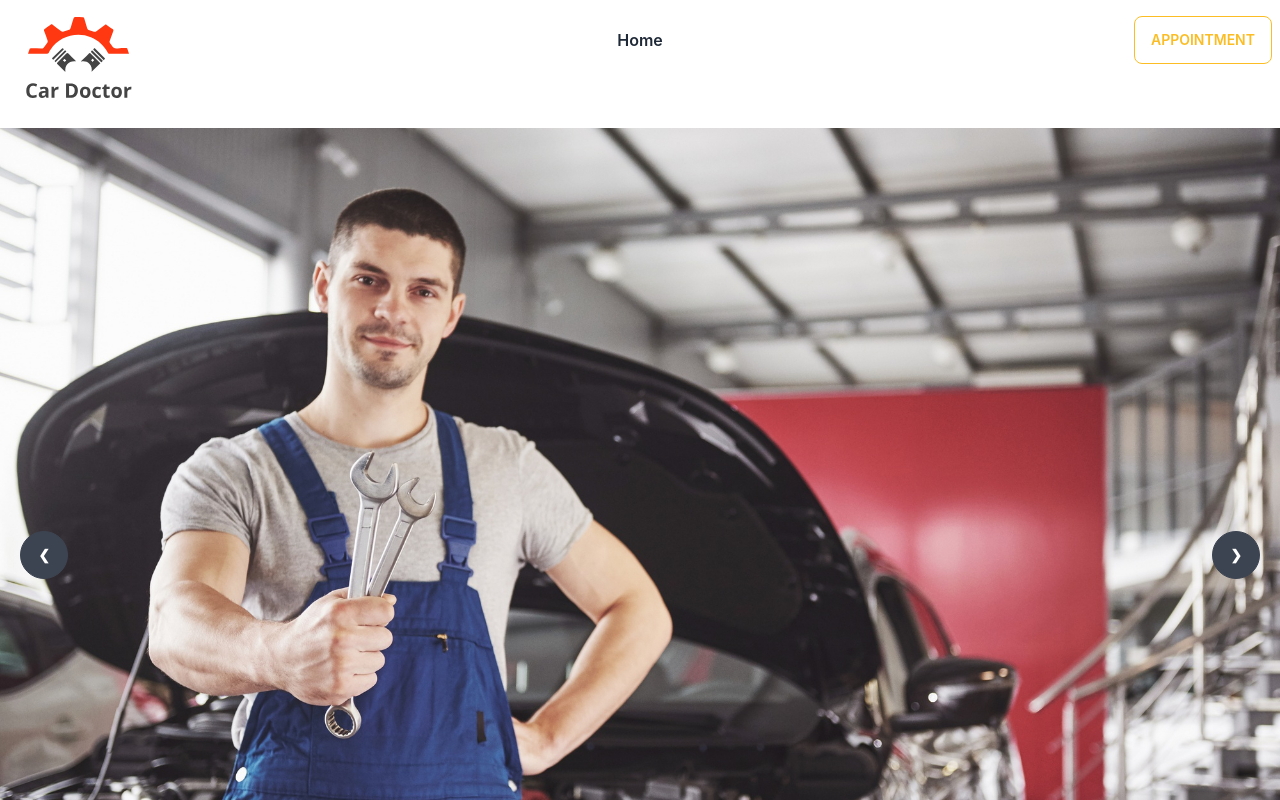
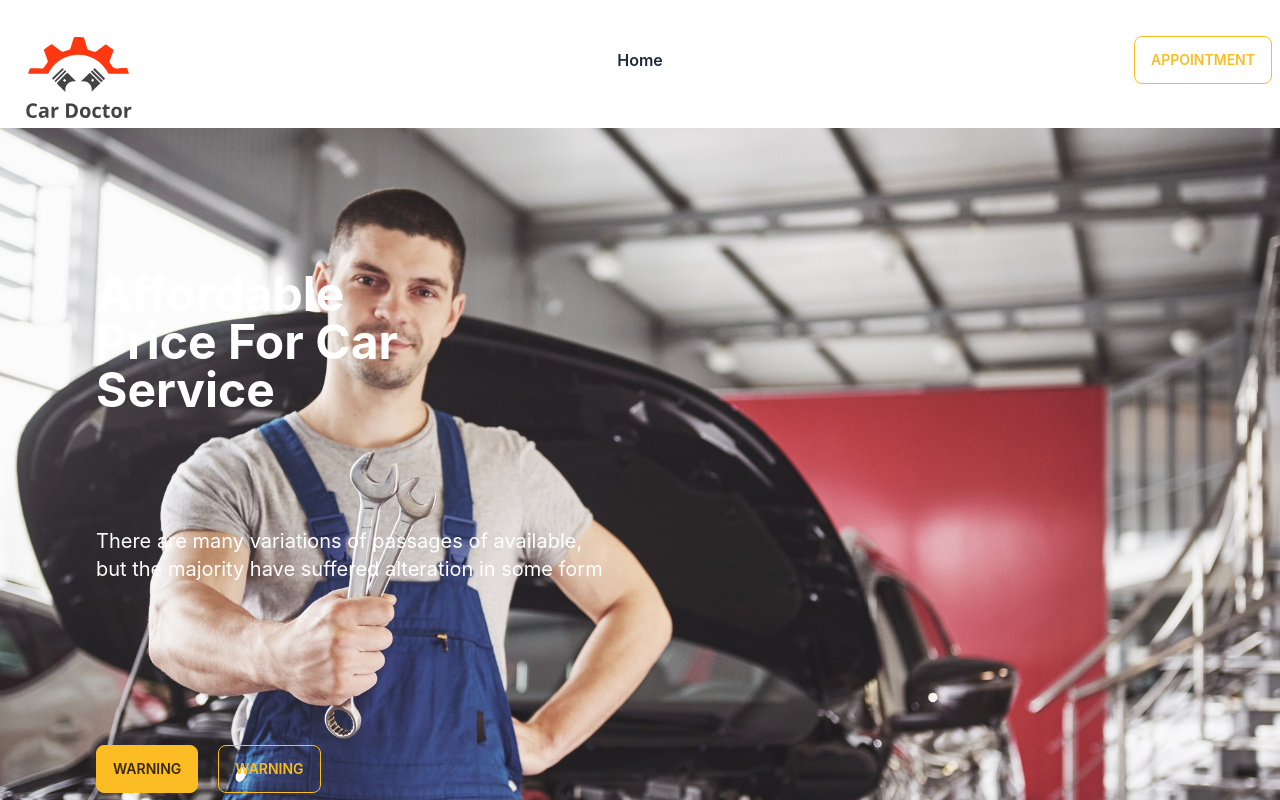
Before and after one commit to Sizan75/genius-car, a React (Create React App) app: page / in a window 1280 px wide. Shown: the top 800 px of the page. Built offline with nearby package versions, Linux system fonts and the light colour scheme.

Commit message:
banner text and btn added

```diff
--- a/src/Pages/Home/Banner/Banner.js
+++ b/src/Pages/Home/Banner/Banner.js
@@ -11,8 +11,24 @@ const Banner = () => {
  <div className="carousel w-full">
   <div id="slide1" className="carousel-item relative w-full">
     <img src={banner1} alt='' className="w-full" />
-    <div className="absolute flex justify-between transform -translate-y-1/2 left-5 right-5 top-1/2">
-      <a href="#slide4" className="btn btn-circle">❮</a>
+    <div className="absolute flex justify-end transform -translate-y-1/2 left-24 top-1/4  ">
+    <h1 className='text-white font-bold text-5xl'>
+        Affordable <br/>
+        Price For Car <br/>
+        Service
+    </h1>
+     </div>
+    <div className="absolute flex w-2/5 justify-end transform -translate-y-1/2 left-24 top-1/2  ">
+    <p className='text-xl text-white'>
+    There are many variations of passages of  available, but the majority have suffered alteration in some form
+    </p>
+     </div>
+    <div className="absolute flex w-2/5 justify-start transform -translate-y-1/2 left-24 top-3/4  ">
+    <button className="btn btn-warning mr-5">Warning</button>
+    <button className="btn btn-outline btn-warning">Warning</button>
+     </div>
+    <div className="absolute flex justify-end transform -translate-y-1/2 left-5 right-5 bottom-0">
+      <a href="#slide4" className="btn btn-circle mr-5">❮</a>
       <a href="#slide2" className="btn btn-circle">❯</a>
     </div>
   </div>
--- a/src/Pages/Shared/Header/Header.js
+++ b/src/Pages/Shared/Header/Header.js
@@ -9,7 +9,7 @@ const Header = () => {
 
   </>
     return (
-        <div className="navbar h-20 mb-12 bg-base-100">
+        <div className="navbar h-20 pt-12 mb-12 bg-base-100">
         <div className="navbar-start">
           <div className="dropdown">
             <label tabIndex={0} className="btn btn-ghost lg:hidden">
```
